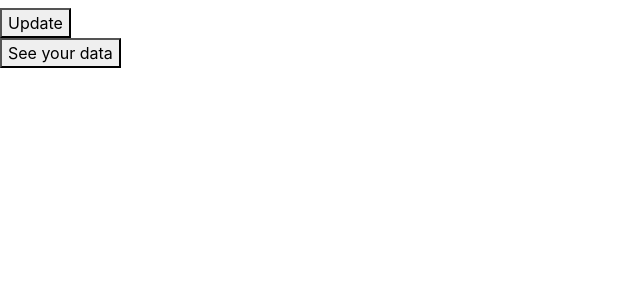
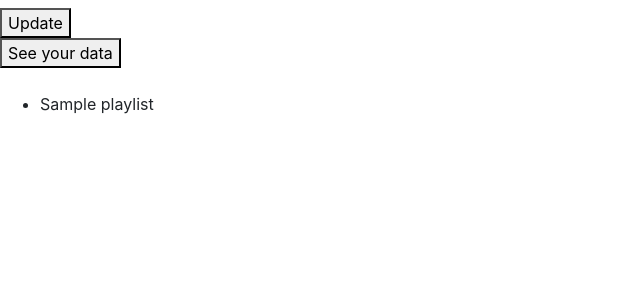
Before and after one commit to lohiermichael/youtube-playlists-follow-up, a Flask app: template templates/index.html in a window 1280 px wide. Shown: the part 222-522 px from the top of the page, without its empty margins (0-640 px from the left). Run offline with Flask 2, Linux system fonts and the light colour scheme; the template is opened without the code that fills it: most values are stand-ins (such as "Sample title", 1, 10 or a date in 2020); some libraries are stand-ins or nearby versions.

Commit message:
Show the data

```diff
--- a/static/css/main.css
+++ b/static/css/main.css
@@ -2,8 +2,3 @@
     color: blue;
     cursor: pointer;
 }
-
-/* We initialize them as hidden */
-#playlists {
-    display: none;
-}
```
